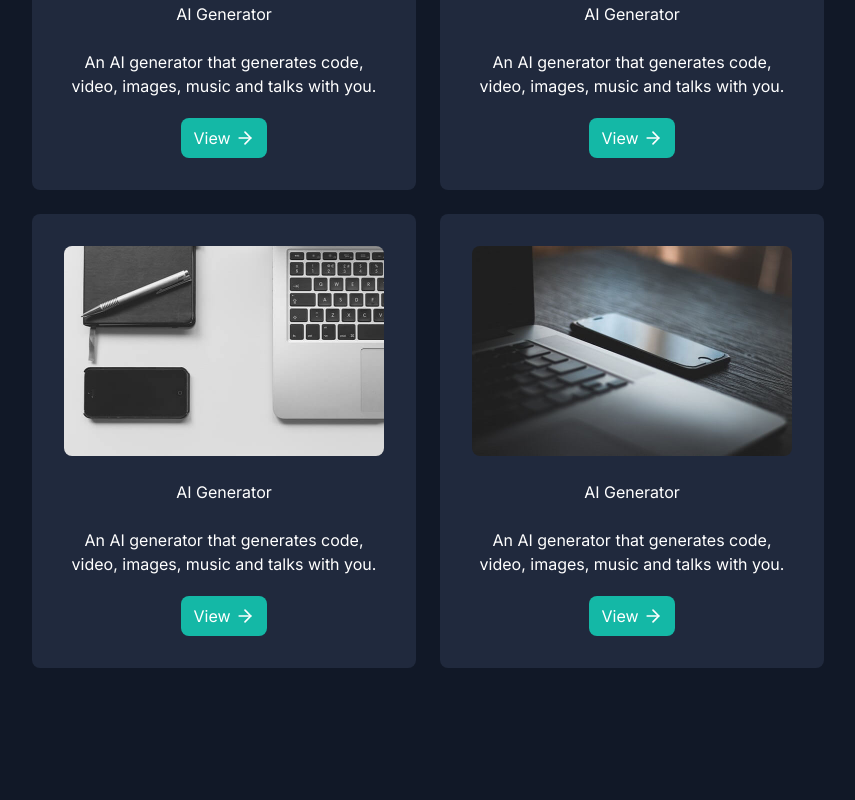
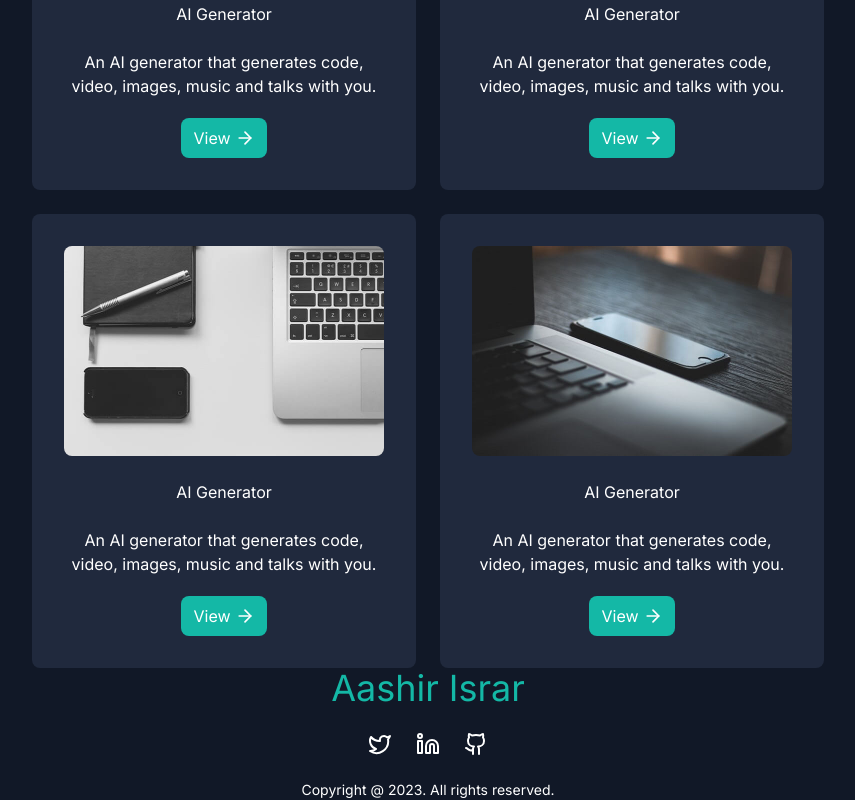
Before and after one commit to aashirisrar/portfolio, a Next.js app: page / in a window 1280 px wide. Shown: the part 1336-2136 px from the top of the page, without its empty margins (212-1067 px from the left). Before the commit the page ends 2004 px from the top, so only its background shows below. Built offline with nearby package versions, Linux system fonts and the light colour scheme.

Commit message:
added the footer

```diff
--- a/app/page.tsx
+++ b/app/page.tsx
@@ -3,6 +3,7 @@
 import Header from "@/components/Header";
 import Main from "@/components/Main";
 import Portfolio from "@/components/Portfolio";
+import Footer from "@/components/Footer";
 
 export default function Home() {
   return (
@@ -12,6 +13,7 @@ export default function Home() {
         <Main />
         <Portfolio />
       </main>
+      <Footer />
     </>
   );
 }
--- /dev/null
+++ b/components/Footer.jsx
@@ -0,0 +1,31 @@
+import { Twitter, Linkedin, Github } from "lucide-react";
+import Link from "next/link";
+
+const Footer = () => {
+  return (
+    <footer>
+      <div className="my-24 flex flex-col gap-6">
+        <h2 className="text-4xl  text-teal-500 text-center">Aashir Israr</h2>
+        <div className="flex gap-6 justify-center text-white">
+          <Link target="_blank" href="https://twitter.com/aashir_israr">
+            <Twitter />
+          </Link>
+          <Link
+            target="_blank"
+            href="https://www.linkedin.com/in/aashir-israr/"
+          >
+            <Linkedin />
+          </Link>
+          <Link target="_blank" href="https://github.com/aashirisrar">
+            <Github />
+          </Link>
+        </div>
+        <div className="text-white text-center text-sm">
+          Copyright @ 2023. All rights reserved.
+        </div>
+      </div>
+    </footer>
+  );
+};
+
+export default Footer;
--- a/components/Portfolio.tsx
+++ b/components/Portfolio.tsx
@@ -23,7 +23,7 @@ const Portfolio = () => {
 
         <div className="px-8">
           <div className="text-white mt-12 flex justify-center gap-6 flex-wrap">
-            <div className="flex flex-col items-center text-center bg-[#20293d]  ; w-[24rem] p-8 rounded-lg">
+            <div className="flex flex-col items-center text-center bg-[#20293d] w-[24rem] p-6 sm:p-8 rounded-lg">
               <div>
                 <Image
                   className="rounded-lg"
```
